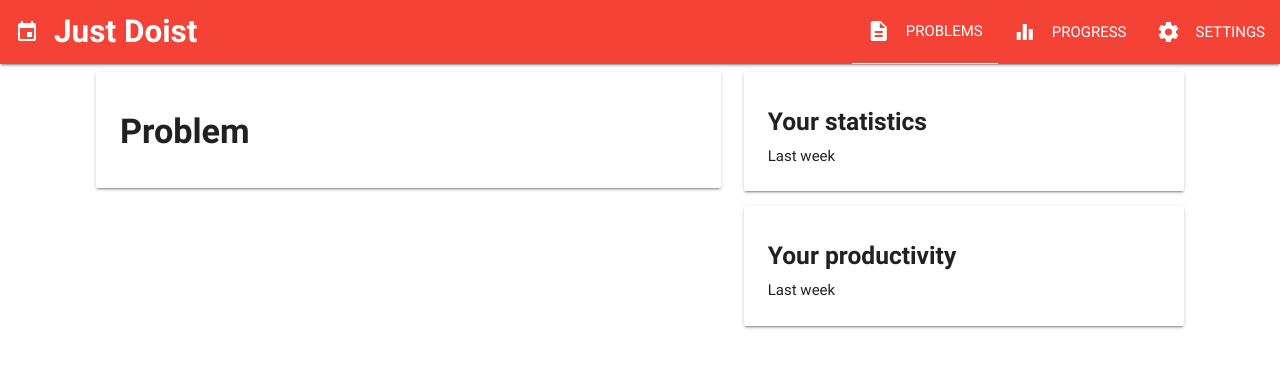
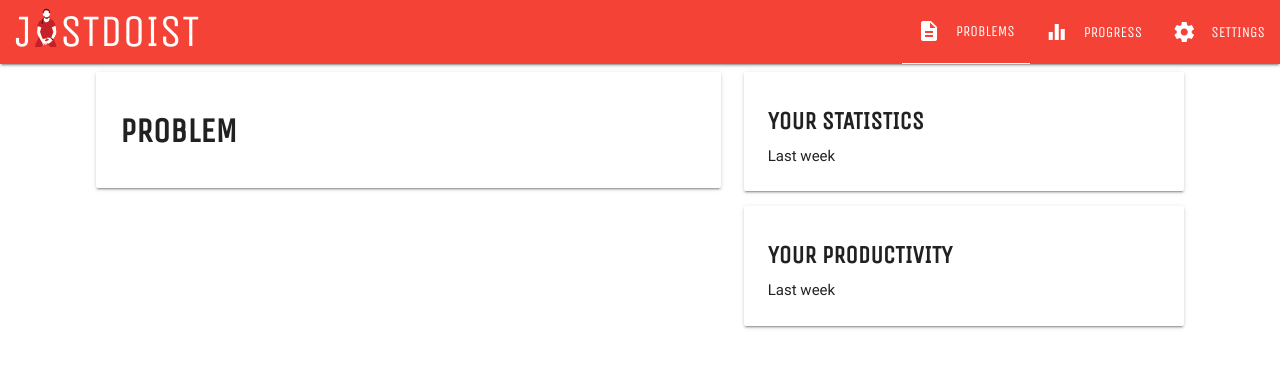
Before and after one commit to invisible-defects/JustDoist, a Flask app: template app/templates/index.html in a window 1280 px wide. Shown: the top 368 px of the page. Run offline with Flask 2, Linux system fonts and the light colour scheme; the template is opened without the code that fills it, so the values that code supplies are empty; some libraries are stand-ins or nearby versions.

Commit message:
Web update

```diff
--- a/app/templates/index.html
+++ b/app/templates/index.html
@@ -13,17 +13,42 @@
 
 <body id="content">
     <style>
-        .nav-wrapper > ul > li > .active{
+
+        @import url('https://fonts.googleapis.com/css?family=Unica+One');
+        h4,h5{
+            font-family: 'Unica One', cursive;
+
+        }
+        nav > div > ul > li > .active{
             border-bottom: 1.5px solid white;
             margin-top: -1.5px;
         }
-
+        nav  a{
+            font-family: 'Unica One', cursive;
+        }
+        nav a img{
+            display: inline-flex;
+            height: 2.6rem;
+            flex: auto;
+            margin: 0 0.2rem;
+            margin-top:-0.6rem;
+        }
+        nav > div > a{
+            font-weight: 400 !important;
+            text-transform: uppercase;
+            display: flex !important;
+            align-content: center;
+            align-items: center;
+            text-align: justify;
+            justify-content: center;
+            font-size: 3rem !important;
+        }
 
     </style>
 <!--  Menu  -->
 <nav>
 <div class="nav-wrapper red">
-  <a href="#!" class="brand-logo" style="font-weight: 600; margin-left: 1rem;"><i class="material-icons">event</i>Just Doist</a>
+  <a href="#!" class="brand-logo" style="font-weight: 600; margin-left: 1rem;">J <img src="../static/img/logo.svg"> stDoist</a>
   <ul class="right">
     <li><a href="index" class="active"><i class="material-icons left">description</i>PROBLEMS</a></li>
     <li><a href="profile"><i class="material-icons left">equalizer</i>PROGRESS</a></li>
@@ -39,7 +64,7 @@
 
     <div class="card">
         <div class="card-content">
-            <h4><b>Problem</b></h4>
+            <h4><b>PROBLEM</b></h4>
         </div>
     </div>
 
@@ -48,14 +73,14 @@
 <div class="col s5">
     <div class="card">
         <div class="card-content">
-            <h5><b>Your statistics</b></h5>
+            <h5><b>YOUR STATISTICS</b></h5>
             <span>Last week</span>
             <div></div>
         </div>
     </div>
     <div class="card">
         <div class="card-content">
-            <h5><b>Your productivity</b></h5>
+            <h5><b>YOUR PRODUCTIVITY</b></h5>
             <span>Last week</span>
 
         </div>
```
Also changed, not shown: app/templates/login.html (+33 -18 lines), app/static/img/logo.svg (added).
